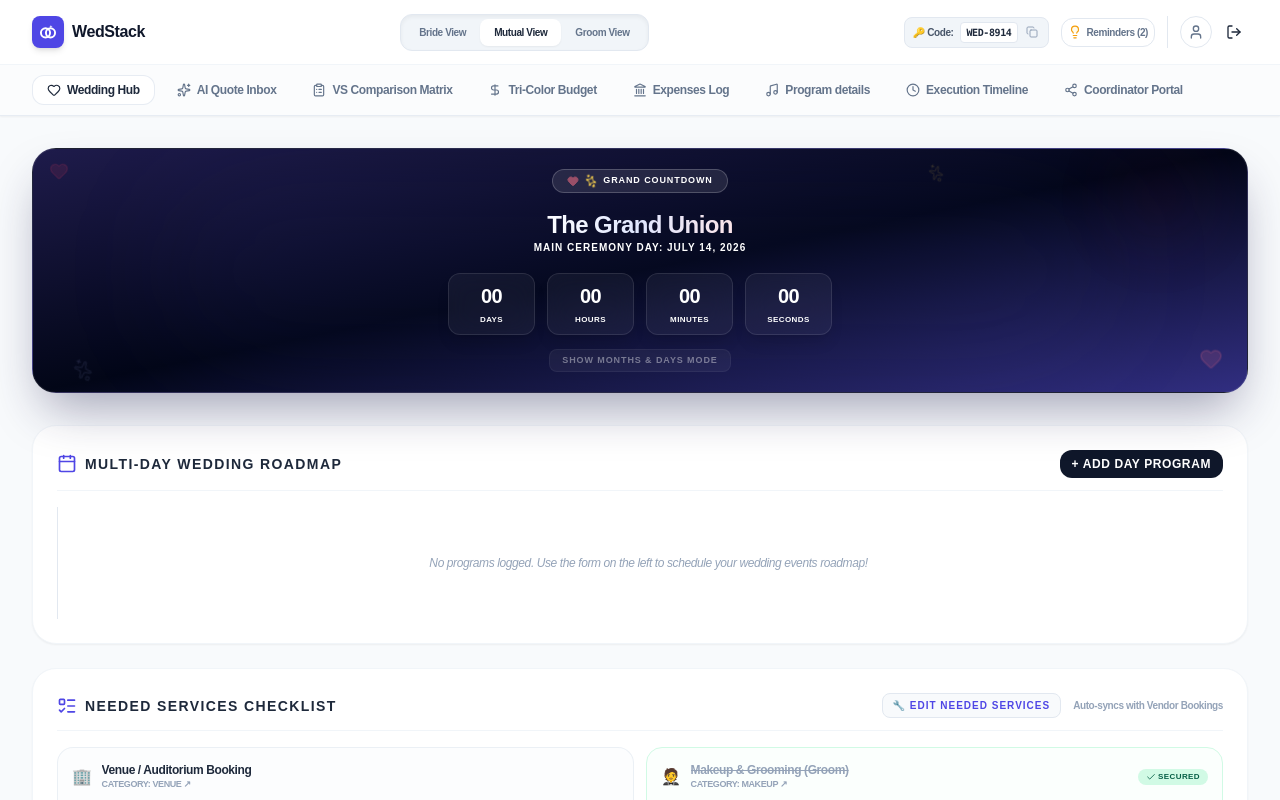
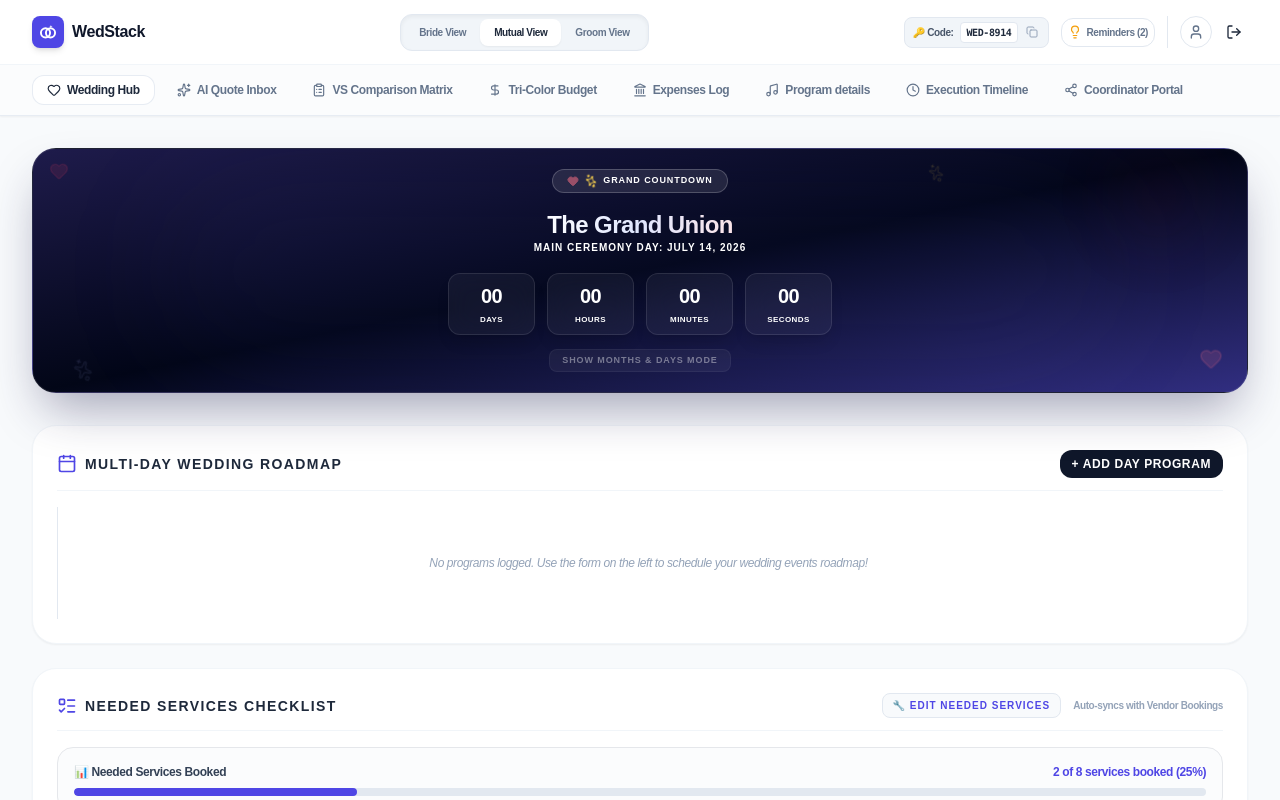
Before and after one commit to mhdyaseen8841/wedstack_ui, a React (Vite) app: page /#hub in a window 1280 px wide. Both pictures are taken after a click on the button "Use Quick-Start Mock Session". Shown: the top 800 px of the page. Built offline with nearby package versions, Linux system fonts and the light colour scheme.

Commit message:
feat: implement WeddingHub component with real-time countdown, service management, and timeline scheduling features

```diff
--- a/src/components/WeddingHub.jsx
+++ b/src/components/WeddingHub.jsx
@@ -235,6 +235,17 @@ export default function WeddingHub({
   };
 
   const groupedDays = groupEventsByDate();
+
+  const totalServicesCount = neededServices.length;
+  const bookedServicesCount = neededServices.filter(service => {
+    const autoBooked = vendors.some(v => v.category.toLowerCase() === service.category.toLowerCase() && v.status === 'Booked');
+    const brideChecked = service.brideCompleted || false;
+    const groomChecked = service.groomCompleted || false;
+    return autoBooked || (
+      side === 'Bride' ? brideChecked : side === 'Groom' ? groomChecked : (brideChecked && groomChecked)
+    );
+  }).length;
+  const progressPercent = totalServicesCount > 0 ? Math.round((bookedServicesCount / totalServicesCount) * 100) : 0;
 
   return (
     <div className="space-y-8 text-slate-800 antialiased">
@@ -651,6 +662,19 @@ export default function WeddingHub({
               </div>
             </div>
 
+            {/* Checklist Progress Bar */}
+            {totalServicesCount > 0 && (
+              <div className="bg-slate-50/50 border border-slate-150 p-4 rounded-2xl mb-2 space-y-2">
+                <div className="flex justify-between items-center text-xs font-bold text-slate-700">
+                  <span className="flex items-center gap-1">📊 Needed Services Booked</span>
+                  <span className="text-indigo-600">{bookedServicesCount} of {totalServicesCount} services booked ({progressPercent}%)</span>
+                </div>
+                <div className="w-full bg-slate-200 h-2 rounded-full overflow-hidden">
+                  <div className="bg-indigo-600 h-full rounded-full transition-all duration-500" style={{ width: `${progressPercent}%` }}></div>
+                </div>
+              </div>
+            )}
+
             {/* Inline Dynamic CRUD Service Manager */}
             {showServiceManager && (
               <div className="p-4 bg-slate-50/60 rounded-2xl border border-slate-150 space-y-4 shadow-inner">
@@ -840,7 +864,7 @@ export default function WeddingHub({
 
                       {autoBooked && (
                         <span className="text-[8px] bg-emerald-100 text-emerald-800 font-black px-2 py-0.5 rounded-full uppercase tracking-wider flex items-center gap-0.5 shrink-0">
-                          <Check className="w-2.5 h-2.5" /> Secured
+                          <Check className="w-2.5 h-2.5" /> Booked
                         </span>
                       )}
                     </div>
@@ -858,7 +882,14 @@ export default function WeddingHub({
                           </div>
                         ) : (
                           <div className="flex items-center justify-between w-full">
-                            <span>Status: {isCompleted ? 'Completed' : 'Pending'}</span>
+                            <div className="flex items-center gap-1">
+                              <span className="text-[9px] font-bold text-slate-400">Status:</span>
+                              {isCompleted ? (
+                                <span className="px-2 py-0.5 rounded-full text-[9px] font-black bg-emerald-50 border border-emerald-250 text-emerald-700 uppercase tracking-wider">✓ Booked</span>
+                              ) : (
+                                <span className="px-2 py-0.5 rounded-full text-[9px] font-black bg-amber-50 border border-amber-200 text-amber-600 uppercase tracking-wider">⚡ Pending</span>
+                              )}
+                            </div>
                             <input
                               type="checkbox"
                               className="rounded text-indigo-655 focus:ring-0 w-4 h-4 cursor-pointer"
```
